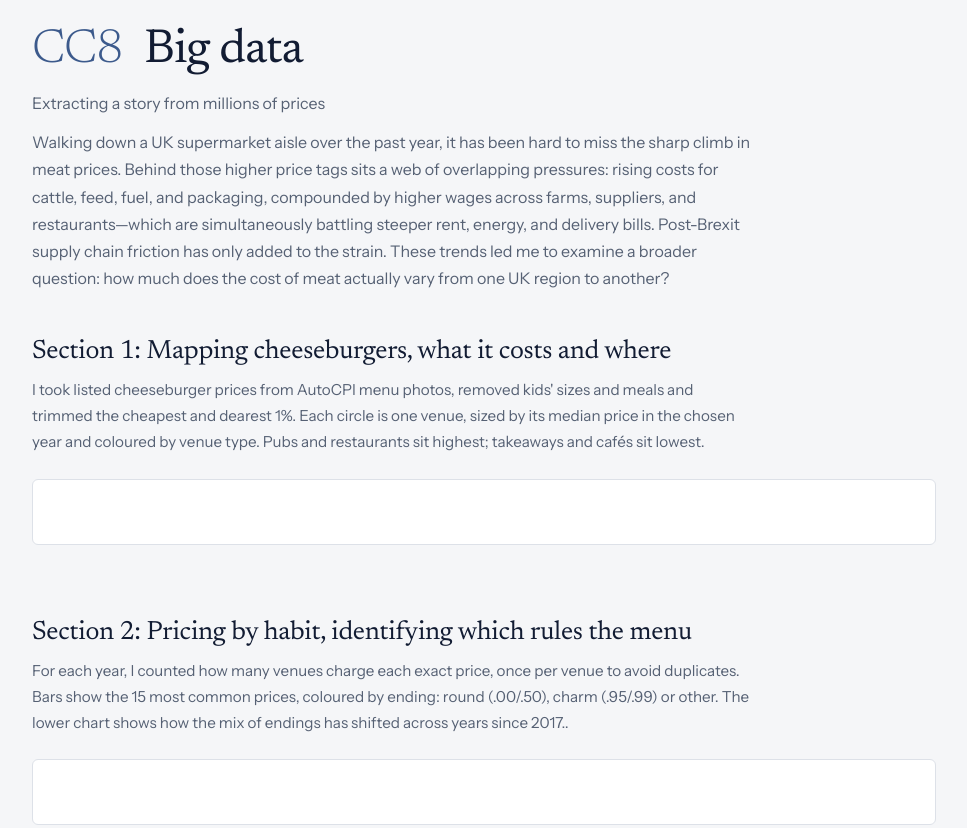
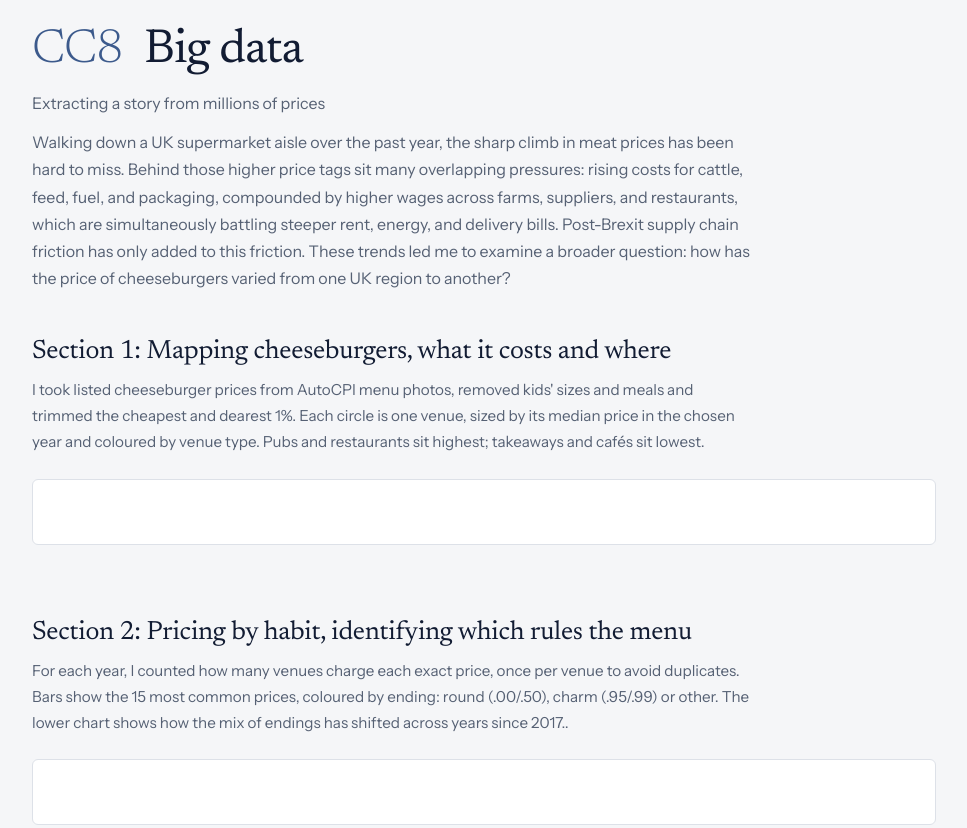
Before and after one commit to donnaboveparra/donnaboveparra.github.io, a plain HTML site: page portfolio.html in a window 1280 px wide. Shown: the part 7460-8288 px from the top of the page, without its empty margins (288-1255 px from the left). Drawn offline with Linux system fonts and the light colour scheme; a script that the page names is missing.

Commit message:
Revise text for clarity and update focus on cheeseburgers

```diff
--- a/portfolio.html
+++ b/portfolio.html
@@ -342,13 +342,13 @@
         <p>Extracting a story from millions of prices</p>
 
         <p>Walking down a UK supermarket aisle over the past year,
-          it has been hard to miss the sharp climb in meat prices.
-          Behind those higher price tags sits a web of overlapping pressures:
+          the sharp climb in meat prices has been hard to miss.
+          Behind those higher price tags sit many overlapping pressures:
           rising costs for cattle, feed, fuel, and packaging, compounded by higher wages across farms,
-          suppliers, and restaurants—which are simultaneously battling steeper rent, energy, and delivery bills.
-          Post-Brexit supply chain friction has only added to the strain.
-          These trends led me to examine a broader question: how much does the cost of meat
-          actually vary from one UK region to another?</p>
+          suppliers, and restaurants, which are simultaneously battling steeper rent, energy, and delivery bills.
+          Post-Brexit supply chain friction has only added to this friction.
+          These trends led me to examine a broader question: how has the price of cheeseburgers
+          varied from one UK region to another?</p>
 
       </header>
       <section class="piece">
```
